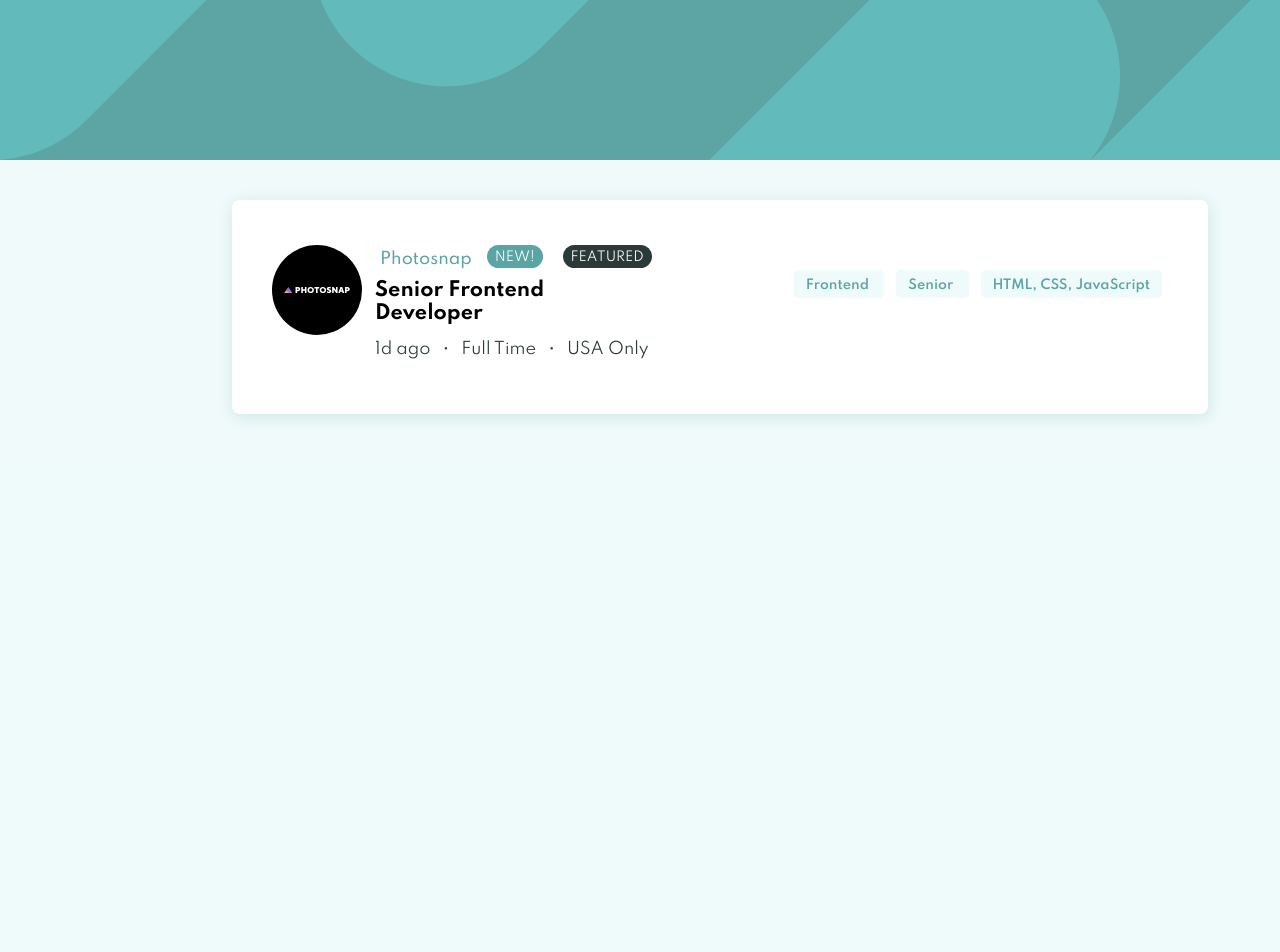
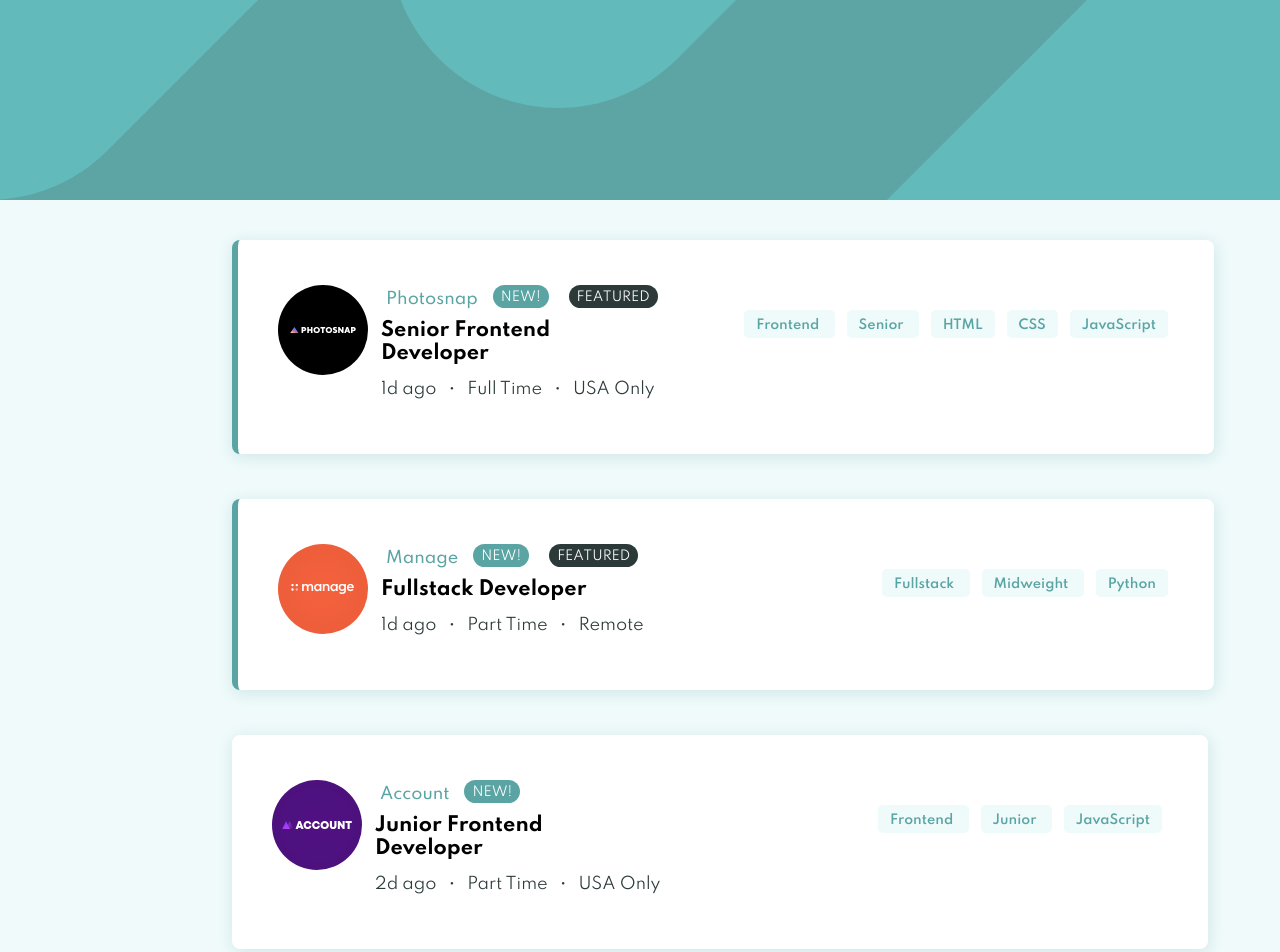
Before and after one commit to julianmontana1/Aventi, a plain HTML site: page index.html in a window 1280 px wide. Shown: the top 952 px of the page. Before the commit the page ends 800 px from the top, so only its background shows below. Drawn offline with Linux system fonts and the light colour scheme.

Commit message:
final
Lectura Json y Ajustes de diseño

```diff
--- a/index.html
+++ b/index.html
@@ -6,53 +6,18 @@
 	<title>Aventi Job Test</title>
 	<link rel="stylesheet" href="style.css">
 	<script src="data.json"></script>
-
-
 </head>
-<body >
-
-
+<body>
 <div class="container">
 
 	<div class="top"></div>
 	<div class="main">
-
-		<div class="job">
-			<div class="title half">
-			<div class="companylogo">
-				<img class="logo" src="./images/photosnap.svg"/>
-			</div>
-
-			<div class="topinfo">
-			<span class="company">Photosnap</span>
-			<span class="new">NEW!</span>
-			<span class="featured">FEATURED</span>
-			</div>
-
-			<div class="bottominfo">
-				<span class="position">Senior Frontend Developer</span>
-				<div class="bottomtags">
-					<span>1d ago</span><span>•</span><span>Full Time</span><span>•</span><span>USA Only</span>
-				</div>
-			</div>
-
-
-			</div>
-			<div class="tags half">
-			<span>Frontend </span>
-			<span>Senior </span>
-			<span>HTML, CSS, JavaScript</span>
-
-
-			</div>
-
-
-		</div>
-
-
-	<div id="contenido"></div>
+		<div id="contenido"></div>
 	</div>
 </div>
 
+<script src="scripts.js"></script>
+<script>window.onload = info(); </script>
+
 </body>
 </html>
--- a/scripts.js
+++ b/scripts.js
@@ -4,7 +4,7 @@ function info() {
     fetch('data.json')
         .then(res => res.json())
         .then(datos => {
-            // console.log(datos)
+            console.log(datos)
             data(datos)
         })
 }
@@ -22,12 +22,11 @@ function data(datos) {
         // console.log(valor.nombre)
         contenido.innerHTML += `
 
-        <div class="job">
-    <div class="title half">
+    <div class="job ${ valor.featured ? "featuredjob" : " " }" >
+        <div class="title half">
         <div class="companylogo">
             <img class="logo" src="${ valor.logo }"/>
         </div>
-
         <div class="topinfo">
         <span class="company">${ valor.company }</span>
         <span class="${ valor.new ? "new" : "oculto" }">NEW!</span>
@@ -40,20 +39,14 @@ function data(datos) {
                 <span>${valor.postedAt}</span><span>•</span><span>${valor.contract}</span><span>•</span><span>${valor.location}</span>
             </div>
         </div>
-
-
-    </div>
-    <div class="tags half">
+        </div>
+        <div class="tags half">
         <span>${ valor.role } </span>
         <span>${ valor.level } </span>
         ${valor.languages ? lenguajes(valor.languages) : ""}
 
-
+        </div>
     </div>
-
-
-</div>
-
 
         `
     }
--- a/style.scss
+++ b/style.scss
@@ -23,7 +23,7 @@ body{
     background: #5da5a4 url(images/bg-header-desktop.svg);
     background-repeat: no-repeat;
     background-size: cover;
-    padding: 80px;
+    padding: 100px;
   }
 
 .main {
@@ -74,6 +74,11 @@ body{
         }
 }
 
+@keyframes mymove {
+    from {bottom: -200px;}
+    to {bottom: 0px;}
+  }
+
   .job {
     background: #ffffff;
     border-radius: 8px;
@@ -83,7 +88,16 @@ body{
     min-height: 80px;
     display: inline-block;
     width: 100%;
+    position: relative;
+    animation: mymove 0.5s;
+    animation-timing-function: ease-out;
   }
+
+  .featuredjob{
+    border-left: 6px solid $maincolor;
+  }
+
+
 
 .company {
     float: left;
```
Also changed, not shown: style.css, 1 other file.
